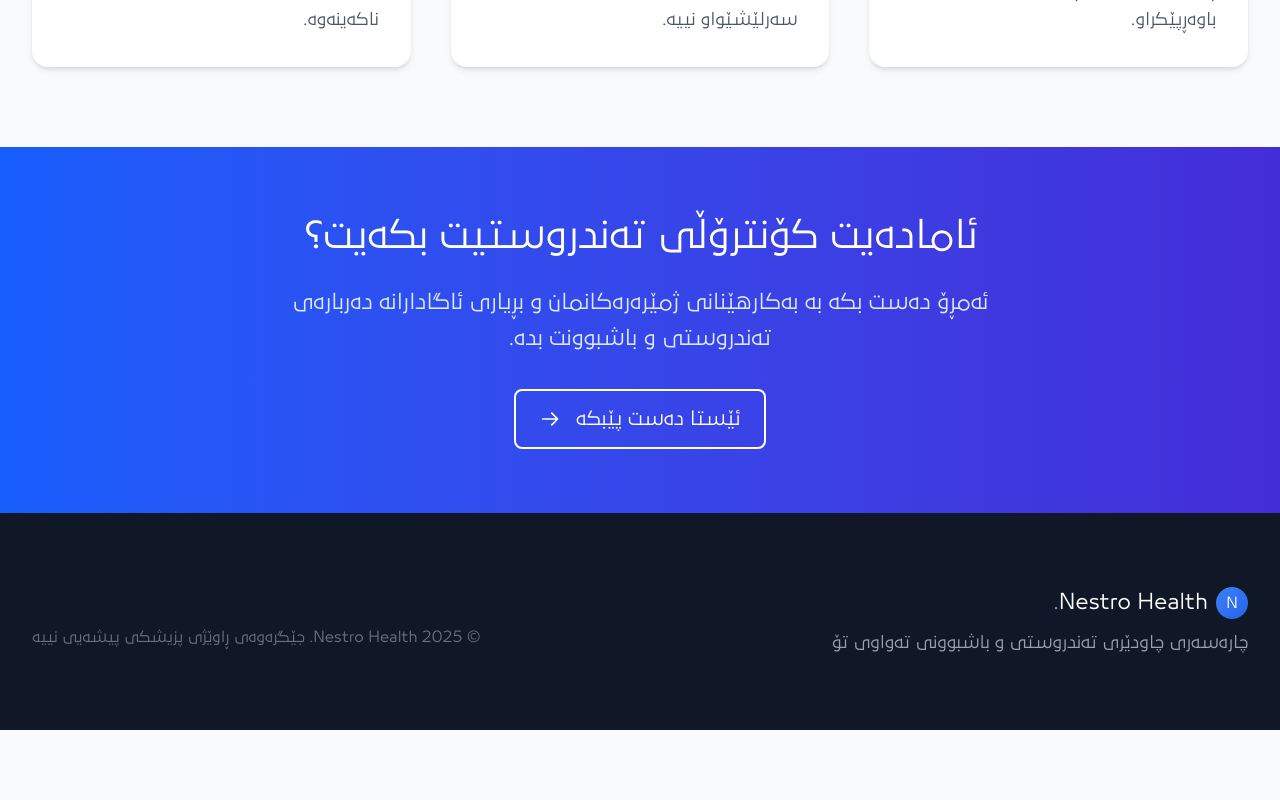
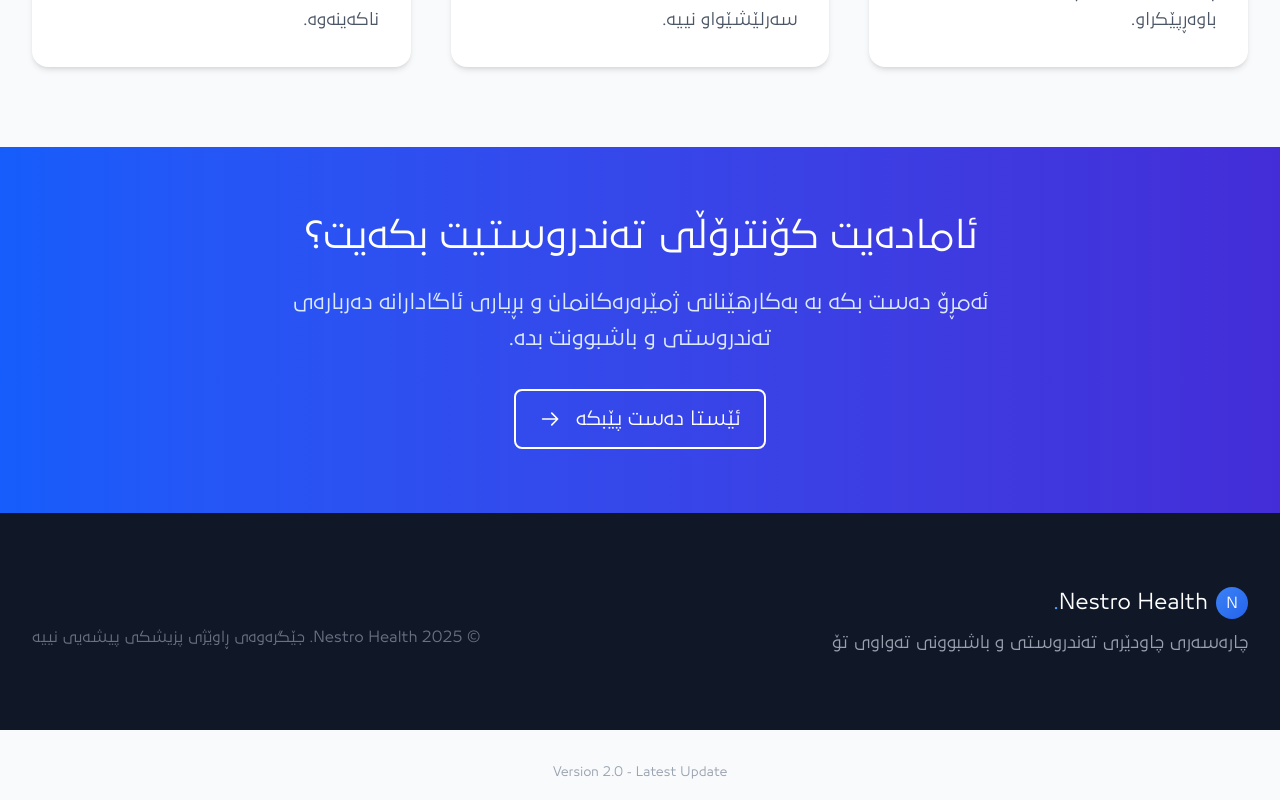
Before and after one commit to Abdulla090/nestro-health, a Next.js app: page / in a window 1280 px wide. Shown: the part 2415-3215 px from the top of the page. Before the commit the page ends 3145 px from the top, so only its background shows below. Built offline with nearby package versions, Linux system fonts and the light colour scheme.

Commit message:
Add version indicator

```diff
--- a/src/app/page.tsx
+++ b/src/app/page.tsx
@@ -415,6 +415,11 @@ export default function Home() {
           </div>
         </div>
       </footer>
+
+      {/* Version indicator to verify latest deployment */}
+      <div className="text-center text-xs text-gray-400 mt-8 mb-4">
+        Version 2.0 - Latest Update
+      </div>
     </div>
   );
 }
```
